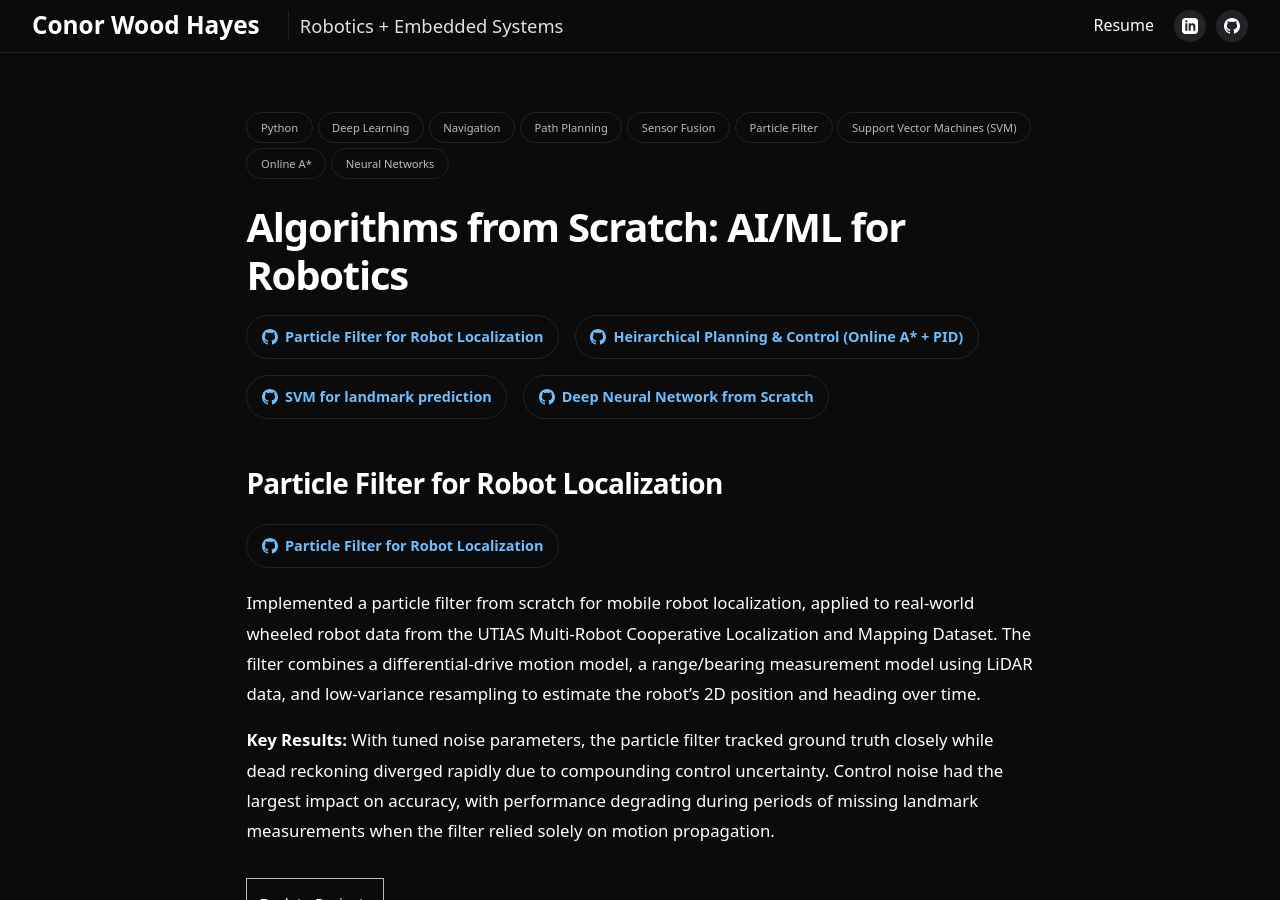
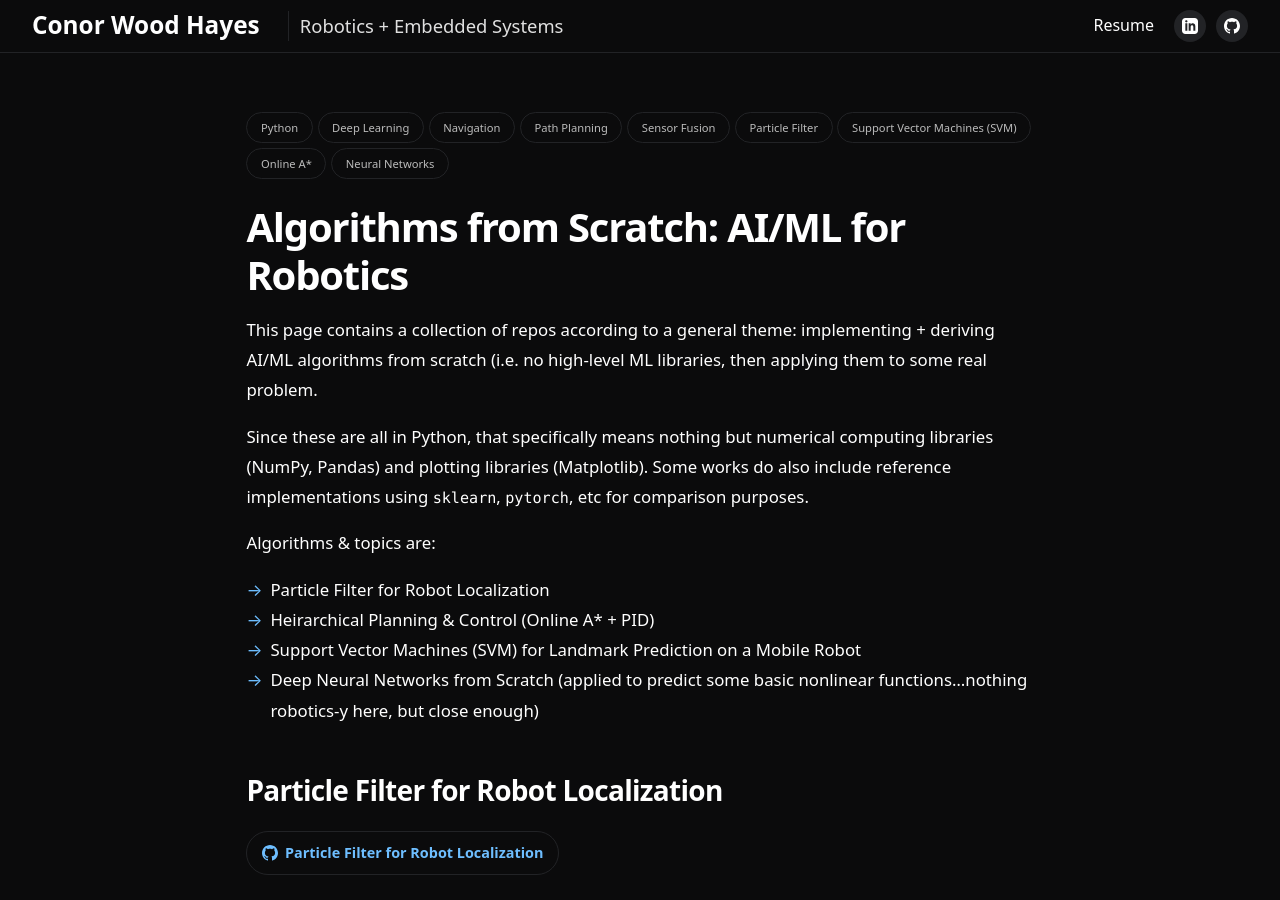
Before and after one commit to cwoodhayes/cwoodhayes.github.io, a Jekyll site: the page built from _projects/Algorithms from Scratch.md, in a window 1280 px wide and 900 px high. Built offline with Jekyll 4.4.1, drawn with Linux system fonts in a browser that asks for light colours; some of the changed text lies outside the part shown.

Commit message:
added summary + sections for other repos

```diff
--- a/_projects/Algorithms from Scratch.md
+++ b/_projects/Algorithms from Scratch.md
@@ -9,18 +9,49 @@
 
 # Algorithms from Scratch: AI/ML for Robotics
 
-<div class="project-button-row">
-	{% include github-button.html url="https://github.com/cwoodhayes/cs469-hw0" label="Particle Filter for Robot Localization" %}
-	{% include github-button.html url="https://github.com/cwoodhayes/cs469-hw1" label="Heirarchical Planning & Control (Online A* + PID)" %}
-	{% include github-button.html url="https://github.com/cwoodhayes/cs469-hw2" label="SVM for landmark prediction" %}
-	{% include github-button.html url="https://github.com/cwoodhayes/MSAI437_homework" label="Deep Neural Network from Scratch" %}
-</div>
+This page contains a collection of repos according to a general theme: implementing + deriving AI/ML algorithms from scratch (i.e. no high-level ML libraries, then applying them to some real problem.
+
+Since these are all in Python, that specifically means nothing but numerical computing libraries (NumPy, Pandas) and plotting libraries (Matplotlib). Some works do also include reference implementations using `sklearn`, `pytorch`, etc for comparison purposes.
+
+Algorithms & topics are:
+- Particle Filter for Robot Localization
+- Heirarchical Planning & Control (Online A* + PID)
+- Support Vector Machines (SVM) for Landmark Prediction on a Mobile Robot
+- Deep Neural Networks from Scratch (applied to predict some basic nonlinear functions...nothing robotics-y here, but close enough)
 
 ## Particle Filter for Robot Localization
 <div class="project-button-row">
 	{% include github-button.html url="https://github.com/cwoodhayes/cs469-hw0" label="Particle Filter for Robot Localization" %}
 </div>
 
-Implemented a particle filter from scratch for mobile robot localization, applied to real-world wheeled robot data from the UTIAS Multi-Robot Cooperative Localization and Mapping Dataset. The filter combines a differential-drive motion model, a range/bearing measurement model using LiDAR data, and low-variance resampling to estimate the robot's 2D position and heading over time.
+Implemented a particle filter from scratch for mobile robot localization, applied to real-world wheeled robot data from the [UTIAS Multi-Robot Cooperative Localization and Mapping Dataset](http://asrl.utias.utoronto.ca/datasets/mrclam/index.html).
+
+The filter combines a differential-drive motion model, a range/bearing measurement model using LiDAR data, and low-variance resampling to estimate the robot's 2D position and heading over time.
+
+All code is implemented in Python using only numerical + plotting libraries (NumPy, Pandas, Matplotlib)--no higher-level ML libraries allowed.
+
+A full writeup including analysis, derivations, and discussion of results is available [here](writeup.pdf).
+
+The filter estimates the robot's 2D position and heading over time by combining:
+- A **motion model** based on differential-drive kinematics
+- A **measurement model** that computes expected range and bearing to known landmarks given LiDAR-based heading data, weighted via Gaussian likelihood
+- **Low-variance resampling** for particle set updates (Probabilistic Robotics §4.3)
 
 **Key Results:** With tuned noise parameters, the particle filter tracked ground truth closely while dead reckoning diverged rapidly due to compounding control uncertainty. Control noise had the largest impact on accuracy, with performance degrading during periods of missing landmark measurements when the filter relied solely on motion propagation.
+
+## Heirarchical Planning & Control (Online A* + PID)
+
+<div class="project-button-row">
+	{% include github-button.html url="https://github.com/cwoodhayes/cs469-hw1" label="Heirarchical Planning & Control (Online A* + PID)" %}
+</div>
+
+## Support Vector Machines (SVM) for Landmark Prediction
+<div class="project-button-row">
+	{% include github-button.html url="https://github.com/cwoodhayes/cs469-hw2" label="SVM for landmark prediction" %}
+</div>
+
+
+## Deep Neural Networks from Scratch
+<div class="project-button-row">
+	{% include github-button.html url="https://github.com/cwoodhayes/MSAI437_homework" label="Deep Neural Network from Scratch" %}
+</div>
```
